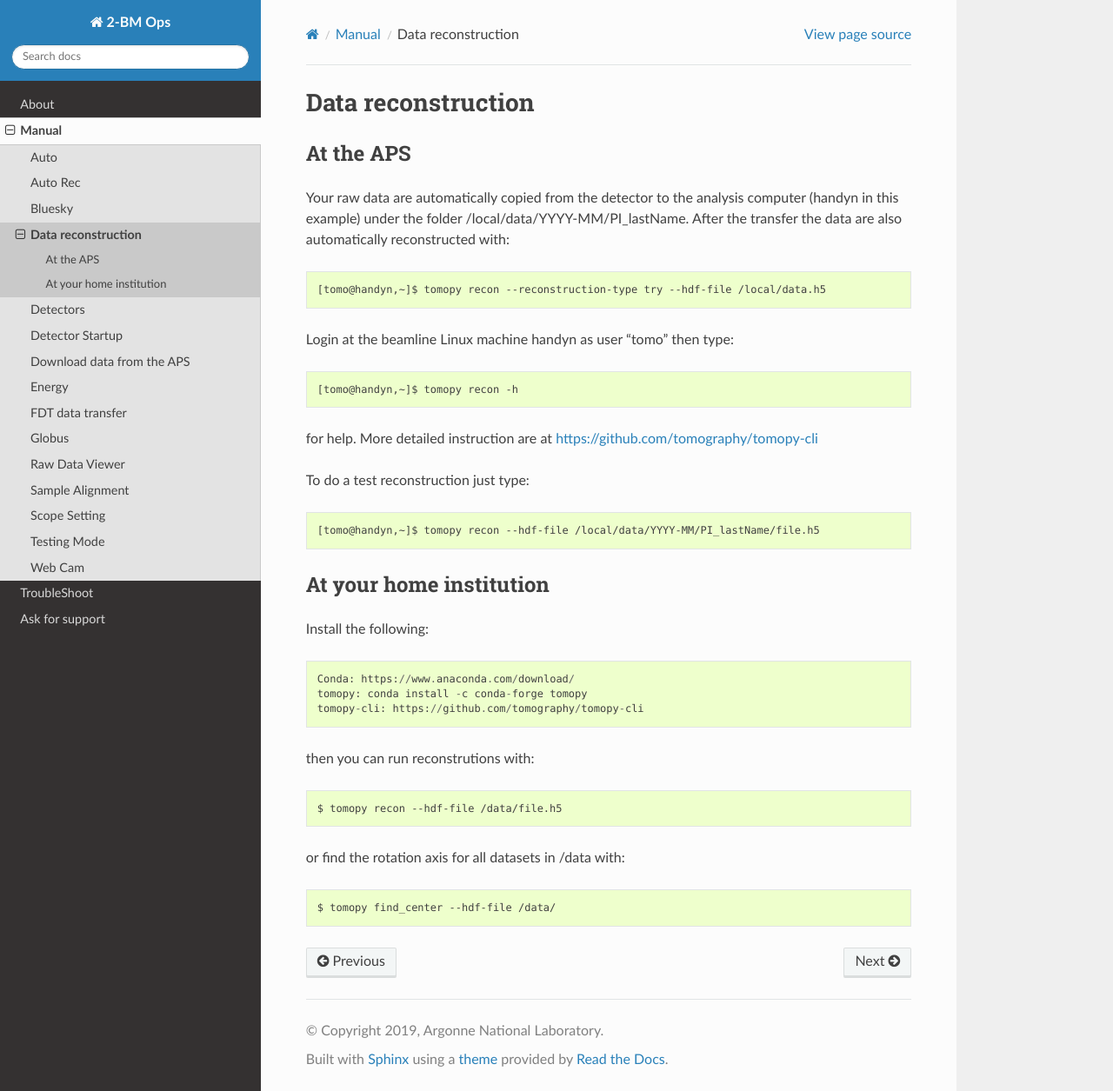
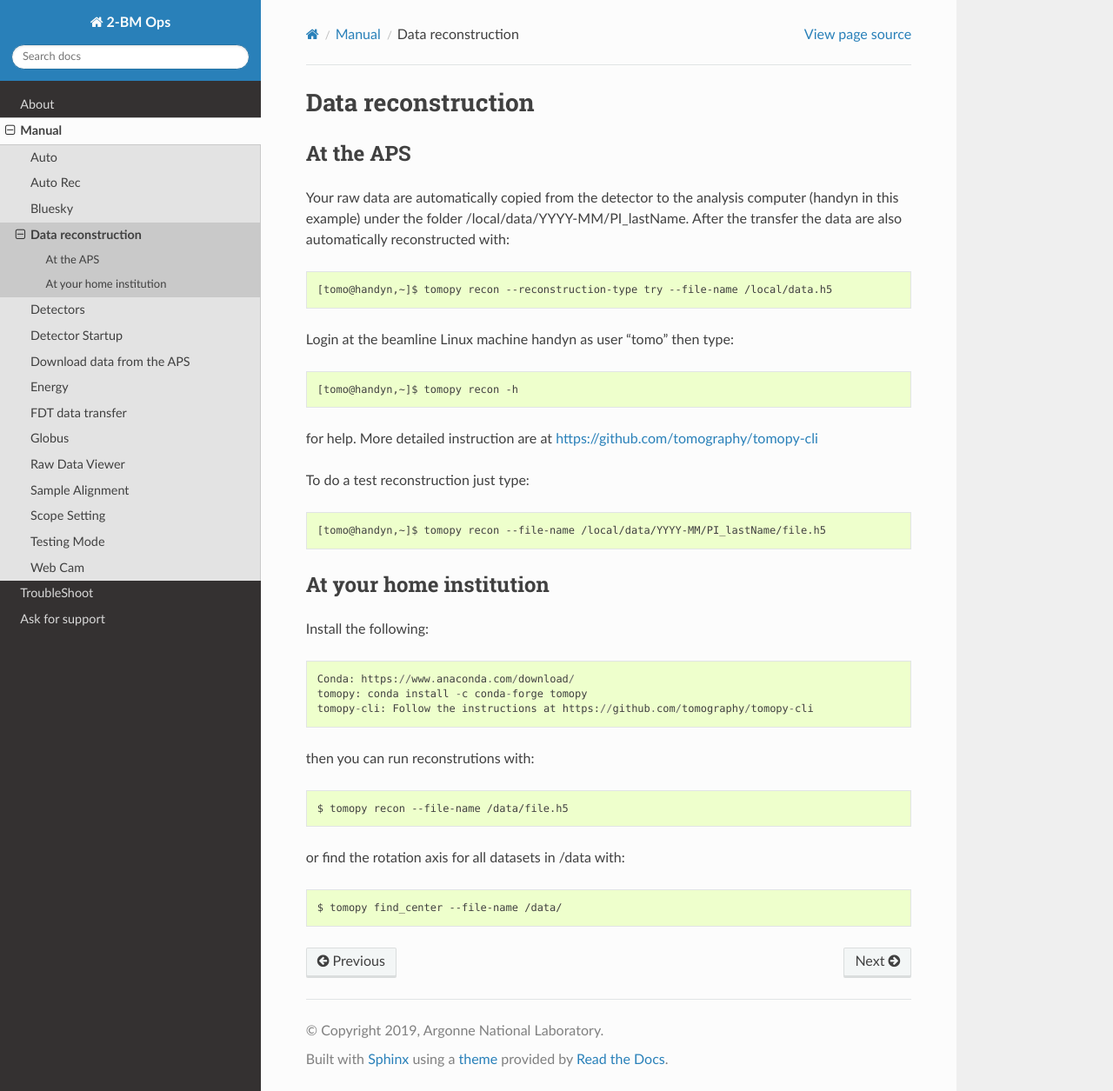
Before and after one commit to xray-imaging/2bm-docs, a Sphinx documentation site: the page built from docs/source/manual/item_004.rst, in a window 1280 px wide and 1255 px high. Shown: the whole window at 87% size. Built offline with Sphinx 7.4.7 and the Read the Docs theme 2.0.0, drawn with Linux system fonts in a browser that asks for light colours.

Commit message:
update tomopy recon instructions

```diff
--- a/docs/source/manual/item_004.rst
+++ b/docs/source/manual/item_004.rst
@@ -6,7 +6,7 @@ At the APS
 
 Your raw data are automatically copied from the detector to the analysis computer (handyn in this example) under the folder /local/data/YYYY-MM/PI_lastName. After the transfer the data are also automatically reconstructed with::
 
-    [tomo@handyn,~]$ tomopy recon --reconstruction-type try --hdf-file /local/data.h5
+    [tomo@handyn,~]$ tomopy recon --reconstruction-type try --file-name /local/data.h5
 
 
 Login at the beamline Linux machine handyn as user “tomo” then type::
@@ -18,7 +18,7 @@ for help. More detailed instruction are at https://github.com/tomography/tomopy-
 
 To do a test reconstruction just type::
 
-    [tomo@handyn,~]$ tomopy recon --hdf-file /local/data/YYYY-MM/PI_lastName/file.h5
+    [tomo@handyn,~]$ tomopy recon --file-name /local/data/YYYY-MM/PI_lastName/file.h5
 
 
 At your home institution
@@ -28,12 +28,12 @@ Install the following::
 
     Conda: https://www.anaconda.com/download/
     tomopy: conda install -c conda-forge tomopy
-    tomopy-cli: https://github.com/tomography/tomopy-cli
+    tomopy-cli: Follow the instructions at https://github.com/tomography/tomopy-cli
 
 then you can run reconstrutions with::
 
-    $ tomopy recon --hdf-file /data/file.h5
+    $ tomopy recon --file-name /data/file.h5
 
 or find the rotation axis for all datasets in /data with::
 
-    $ tomopy find_center --hdf-file /data/
+    $ tomopy find_center --file-name /data/
```
